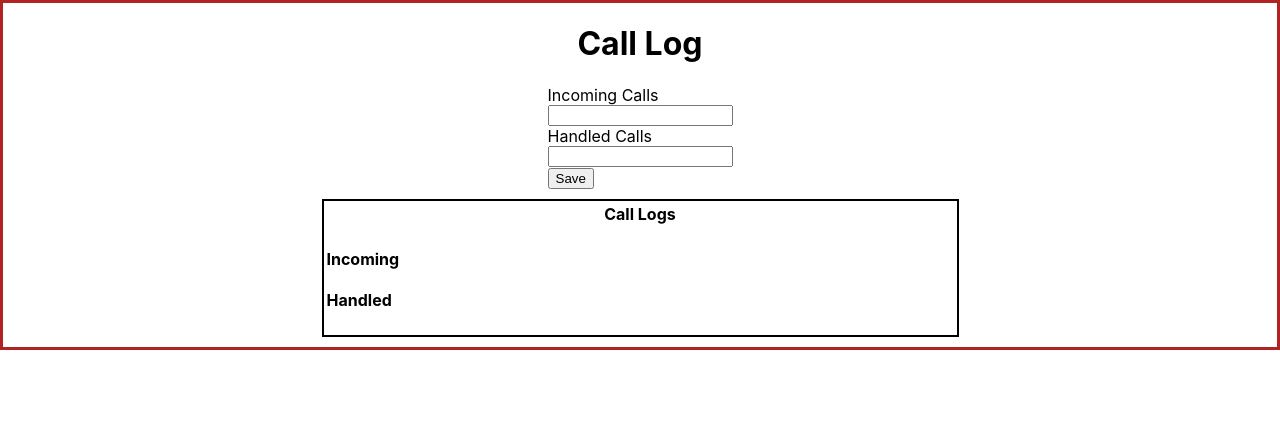
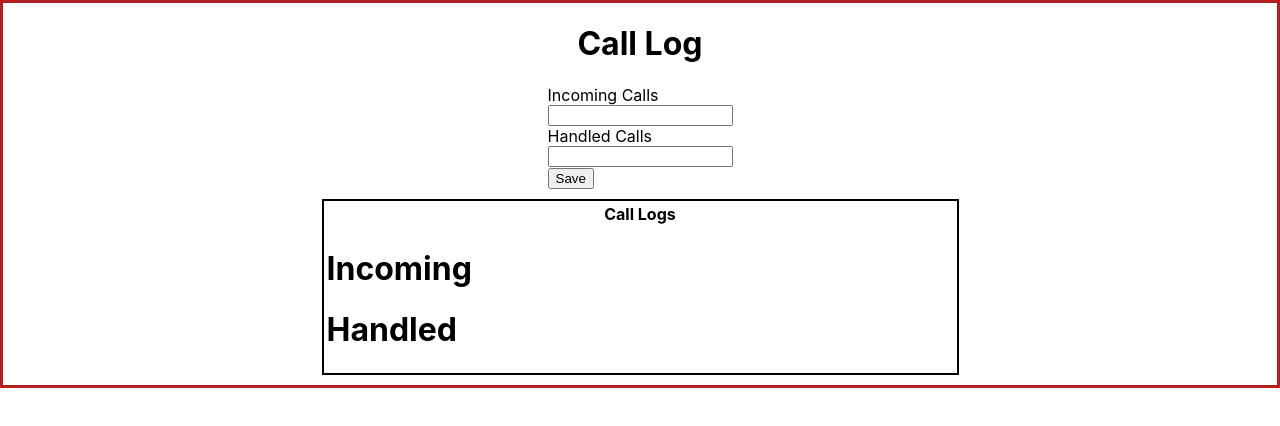
Before and after one commit to Peterhyh/react_rta_data, a React (Create React App) app: page / in a window 1280 px wide. Shown: the top 426 px of the page. Built offline with nearby package versions, Linux system fonts and the light colour scheme.

Commit message:
title size update

```diff
--- a/src/features/DataEntry.js
+++ b/src/features/DataEntry.js
@@ -54,9 +54,9 @@ const DataEntry = () => {
                 <tbody>
                     <tr>
                         <td>
-                            <h4>Incoming</h4>
+                            <h1>Incoming</h1>
                             <p>{data.incoming}</p>
-                            <h4>Handled</h4>
+                            <h1>Handled</h1>
                             <p>{data.handled}</p>
                         </td>
                     </tr>
```
